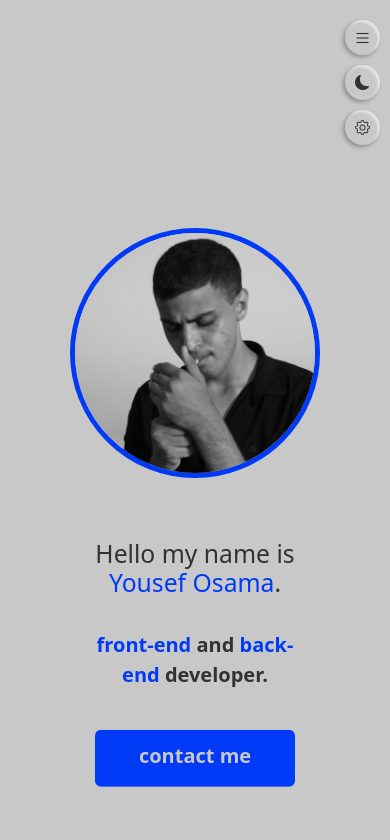
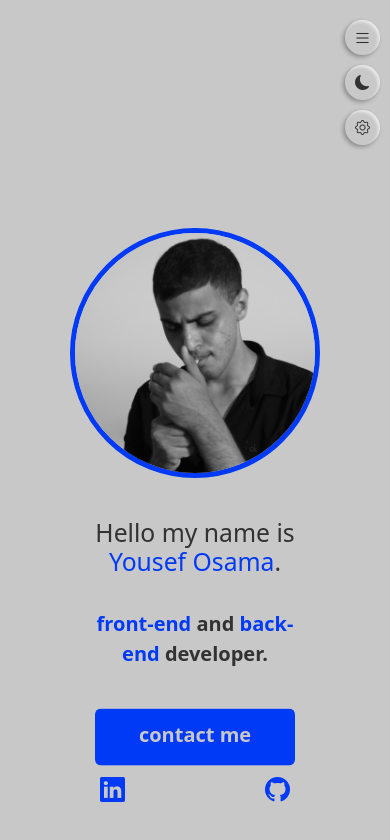
Before and after one commit to Yousef0sama/portfolio, a Next.js app: page / in a window 390 px wide. Shown: the top 840 px of the page. Built offline with nearby package versions, Linux system fonts and the light colour scheme.

Commit message:
add linked in , github linkes

```diff
--- a/public/css/style.scss
+++ b/public/css/style.scss
@@ -117,11 +117,9 @@ $shadow: 12px 12px 5px rgba(0,0,0,0.4);
   }
 
   .sett{
-    z-index: 99;
     margin-top: 0px !important;
     right: 0px !important;
     .opn{
-      z-index: 99;
       right: 10px !important;
     }
   }
@@ -132,6 +130,7 @@ $shadow: 12px 12px 5px rgba(0,0,0,0.4);
   margin-top: 20px;
   position: absolute;
   right: 50px;
+  z-index: 99;
 
   .menu, .Mode, .change{
     border-radius: 50%;
@@ -169,6 +168,7 @@ $shadow: 12px 12px 5px rgba(0,0,0,0.4);
     padding: 10px 30px;
     border-radius: 10px;
     right: -15px;
+    z-index: 99;
 
     .red, .blue, .green, .yellow, .purple{
       display: block;
@@ -319,6 +319,25 @@ $shadow: 12px 12px 5px rgba(0,0,0,0.4);
       outline: none;
     }
 
+    .icons{
+      display: block;
+      height: fit-content;
+      padding: 5px;
+      width: 166px;
+      span{
+        display: inline-block;
+        font-size: 25px;
+        text-decoration: none;
+        cursor: pointer;
+        a{
+          color: var(--pri-color);
+        }
+        a:hover{
+          color: var(--sec-color);
+        }
+      }
+    }
+
   }
 
 }
@@ -343,6 +362,9 @@ $shadow: 12px 12px 5px rgba(0,0,0,0.4);
       text-align: center;
       width: fit-content;
       .btn{
+        width: 200px !important;
+      }
+      .icons{
         width: 200px !important;
       }
     }
@@ -372,17 +394,34 @@ $shadow: 12px 12px 5px rgba(0,0,0,0.4);
   padding-top: 30px;
 
   .pic{
-    border-radius: 20px;
     width: fit-content;
-    overflow: hidden;
-    box-shadow: $shadow;
     margin-top: 10%;
 
     img{
+      border-radius: 20px;
       width: 300px;
       height: auto;
+      box-shadow: $shadow;
     }
+  }
 
+  .icons{
+    display: block;
+    height: fit-content;
+    padding: 20px 5px;
+    width: 300px;
+    span{
+      display: inline-block;
+      font-size: 25px;
+      text-decoration: none;
+      cursor: pointer;
+      a{
+        color: var(--pri-color);
+      }
+      a:hover{
+        color: var(--sec-color);
+      }
+    }
   }
 
   .dis{
@@ -597,6 +636,9 @@ $shadow: 12px 12px 5px rgba(0,0,0,0.4);
       margin: 20% auto;
       width: 250px;
       img{
+        width: 250px;
+      }
+      .icons{
         width: 250px;
       }
     }
--- a/src/app/pages/about.js
+++ b/src/app/pages/about.js
@@ -127,6 +127,14 @@ function About() {
                   src="./images/profile.png"
                   alt="profile pic"
                 />
+                <span className="icons">
+                  <span className="float-start">
+                    <a href="https://www.linkedin.com/in/yousef-osama-569677242/" target="_blank"> <i class="bi bi-linkedin"></i> </a>
+                  </span>
+                  <span className="float-end">
+                    <a href="https://github.com/Yousef0sama" target="_blank"> <i class="bi bi-github"></i> </a>
+                  </span>
+                </span>
               </div>
             </div>
 
--- a/src/app/pages/home.js
+++ b/src/app/pages/home.js
@@ -19,6 +19,15 @@ function Home() {
                 <p><span className="colored">front-end</span> and <span className="colored">back-end</span> developer.</p>
                 <br />
                 <span className="btn" onClick={()=>{page.setPage("Contact")}}> contact me </span>
+                <br />
+                <span className="icons">
+                  <span className="float-start">
+                    <a href="https://www.linkedin.com/in/yousef-osama-569677242/" target="_blank"> <i class="bi bi-linkedin"></i> </a>
+                  </span>
+                  <span className="float-end">
+                    <a href="https://github.com/Yousef0sama" target="_blank"> <i class="bi bi-github"></i> </a>
+                  </span>
+                </span>
               </div>
             </div>
           </div>
@@ -50,6 +59,15 @@ function Home() {
                 <p><span className="colored">front-end</span> and <span className="colored">back-end</span> developer.</p>
                 <br />
                 <span className="btn" onClick={()=>{page.setPage("Contact")}}> contact me </span>
+                <br />
+                <span className="icons">
+                  <span className="float-start">
+                    <a href="https://www.linkedin.com/in/yousef-osama-569677242/" target="_blank"> <i class="bi bi-linkedin"></i> </a>
+                  </span>
+                  <span className="float-end">
+                    <a href="https://github.com/Yousef0sama" target="_blank"> <i class="bi bi-github"></i> </a>
+                  </span>
+                </span>
               </div>
             </div>
           </div>
```
